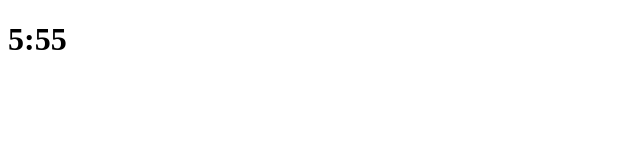
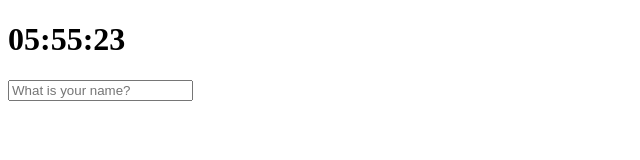
Before and after one commit to cloudedpanther/mymomontum-clone, a plain HTML site: page index.html in a window 1280 px wide. Shown: the whole page, without its empty margins (0-640 px from the left). Drawn offline with Linux system fonts and the light colour scheme.

Commit message:
user name, greetings
Completed with getting and saving user name.

```diff
--- a/clock.js
+++ b/clock.js
@@ -1,16 +1,19 @@
 const clockContainer = document.querySelector(".js-clock"),
-    clockTitle = clockContainer.querySelector("h1");
+    clockTitle = clockContainer.querySelector(".js-clock__title");
 
-    //".js-clock__title"
+    console.log(clockTitle);
+
 function getTime() {
     const date = new Date();
     const hours = date.getHours();
     const minutes = date.getMinutes();
-    clockTitle.innerText = `${hours}:${minutes}`;
+    const seconds = date.getSeconds();
+    clockTitle.innerText = `${hours < 10 ? `0${hours}`:hours}:${minutes < 10 ? `0${minutes}`:minutes}:${seconds < 10 ? `0${seconds}`:seconds}`;
 }
 
 function init() {
     getTime();
+    setInterval(getTime, 1000);
 }
 
 init();
--- /dev/null
+++ b/greetings.js
@@ -0,0 +1,49 @@
+const form = document.querySelector(".js-name-form"),
+    input = form.querySelector("input"),
+    greeting = document.querySelector(".js-greetings");
+
+const USER_LS = "currentUser",
+    SHOW_CN = "show-form";
+
+
+function saveUserName(text) {
+    localStorage.setItem(USER_LS, text);
+}
+
+function handleSubmit(event) {
+    event.preventDefault();
+    const currentValue = input.value;
+    saveUserName(currentValue);
+    paintGreetings(currentValue);
+}
+
+function askForName() {
+    form.classList.add(SHOW_CN);
+    form.addEventListener("submit", handleSubmit);
+}
+
+function paintGreetings(text){ // What is this 'text' thing? Is it a pre-defined constant?
+    form.classList.remove(SHOW_CN);
+    greeting.classList.add(SHOW_CN);
+    greeting.innerText = `Hi, ${text}!`;
+}
+
+
+function loadName(){
+    const currentUser = localStorage.getItem(USER_LS);
+    if(currentUser === null){
+        // when he has not said his name
+        askForName();
+    }
+    else{
+        paintGreetings(currentUser);
+    }
+}
+
+function init(){
+    loadName();
+}
+
+
+
+init();
--- a/index.html
+++ b/index.html
@@ -4,12 +4,17 @@
     <meta charset="UTF-8" />
     <meta name="viewport" content="width=device-width, initial-scale=1.0" />
     <link rel="stylesheet" href="style.css" />
-    <title>Momontom-Clone</title>
+    <title>Momontum-Clone</title>
   </head>
   <body>
     <div class="js-clock">
-      <h1 class=".js-clock__title">00:00</h1>
+      <h1 class="js-clock__title">00:00</h1>
     </div>
+    <form class="js-name-form name-form">
+      <input type="text" placeholder="What is your name?" />
+    </form>
+    <h4 class="js-greetings greetings">say hello to user</h4>
     <script src="clock.js"></script>
+    <script src="greetings.js"></script>
   </body>
 </html>
--- a/style.css
+++ b/style.css
@@ -0,0 +1,7 @@
+.name-form,
+.greetings {
+  display: none;
+}
+.show-form {
+  display: block;
+}
```
